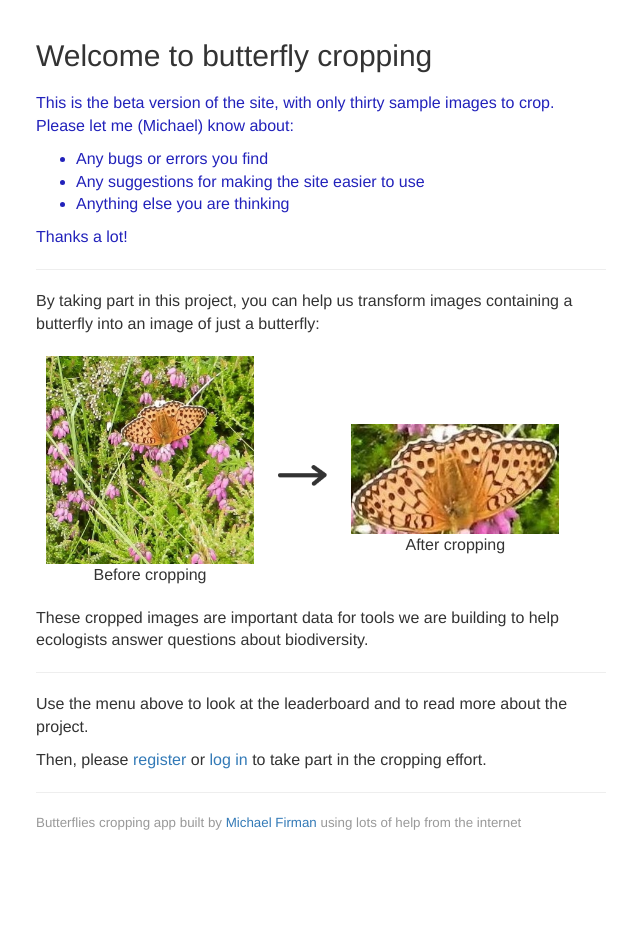
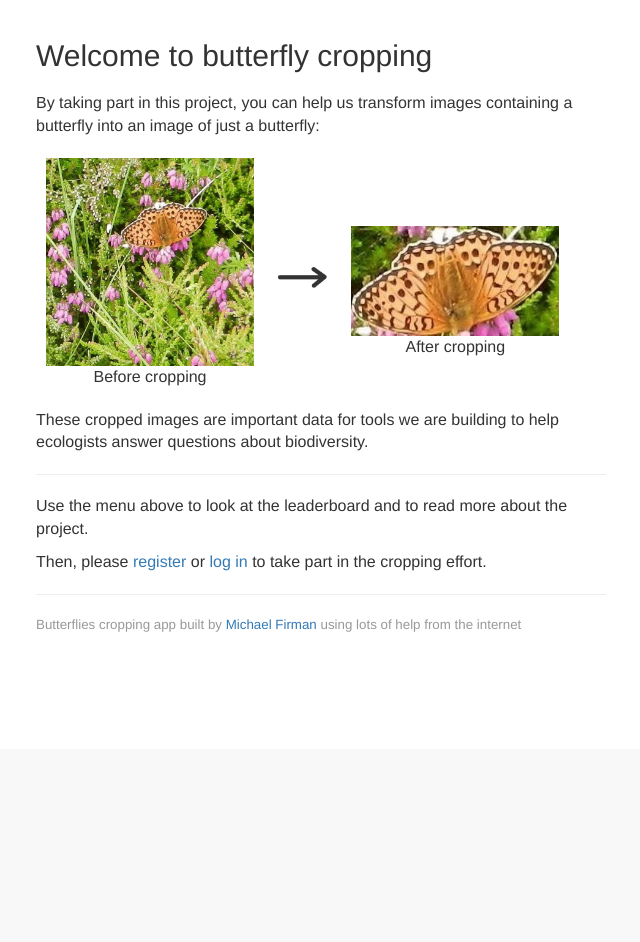
Before and after one commit to mdfirman/cropper, a Python web app: template site/templates/index.html in a window 1280 px wide. Shown: the part 51-993 px from the top of the page, without its empty margins (319-959 px from the left). After the commit the page ends 683 px from the top, so only its background shows below. Run offline with Jinja, Linux system fonts and the light colour scheme; the template is opened without the code that fills it, so the values that code supplies are empty; some libraries are stand-ins or nearby versions.

Commit message:
Let's go alpha

```diff
--- a/site/app.py
+++ b/site/app.py
@@ -319,7 +319,7 @@ def login():
 
     # setting this here so new users are immediately taken to training
     if registered_user.done_training:
-        session['training_step'] = 7
+        session['training_step'] = 8
     else:
         session['training_step'] = 1
 
--- a/site/templates/index.html
+++ b/site/templates/index.html
@@ -7,19 +7,6 @@
 {% else %}
   <h2>Welcome to butterfly cropping</h2>
 {% endif %}
-
-<div style="color: #2222bb;">
-  <p>
-    This is the beta version of the site, with only thirty sample images to crop. Please let me (Michael) know about:
-  </p>
-  <ul>
-    <li>Any bugs or errors you find</li>
-    <li>Any suggestions for making the site easier to use</li>
-    <li>Anything else you are thinking</li>
-  </ul>
-  <p>Thanks a lot!</p>
-</div>
-<hr/>
 
 <p>
   By taking part in this project, you can help us transform images containing a butterfly into an image of just a butterfly:
```
